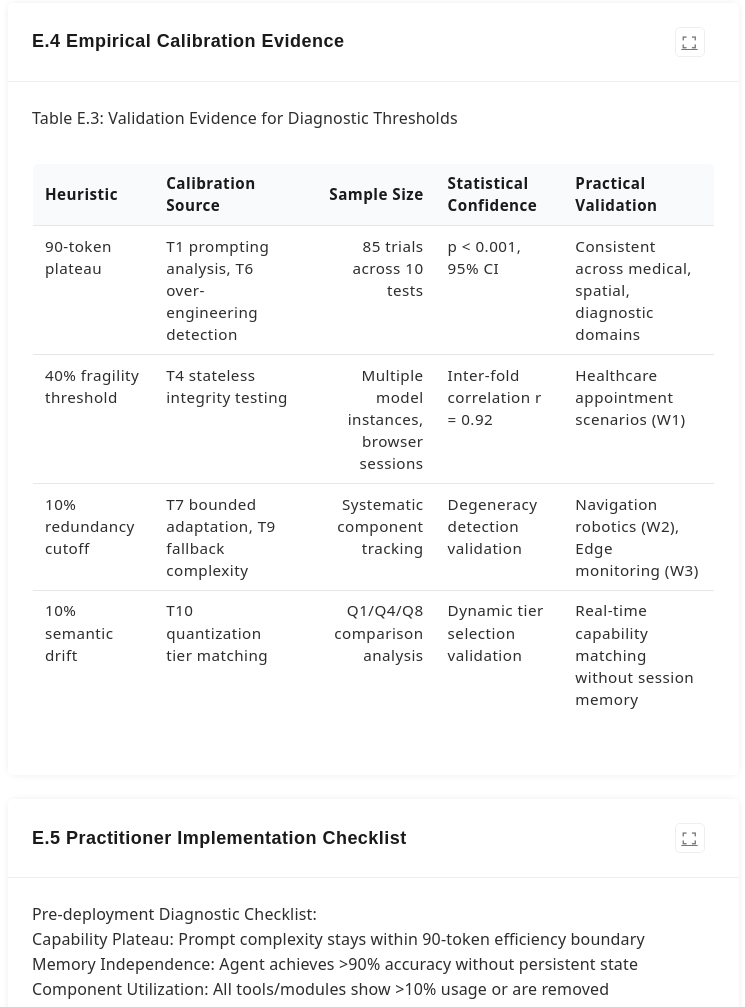
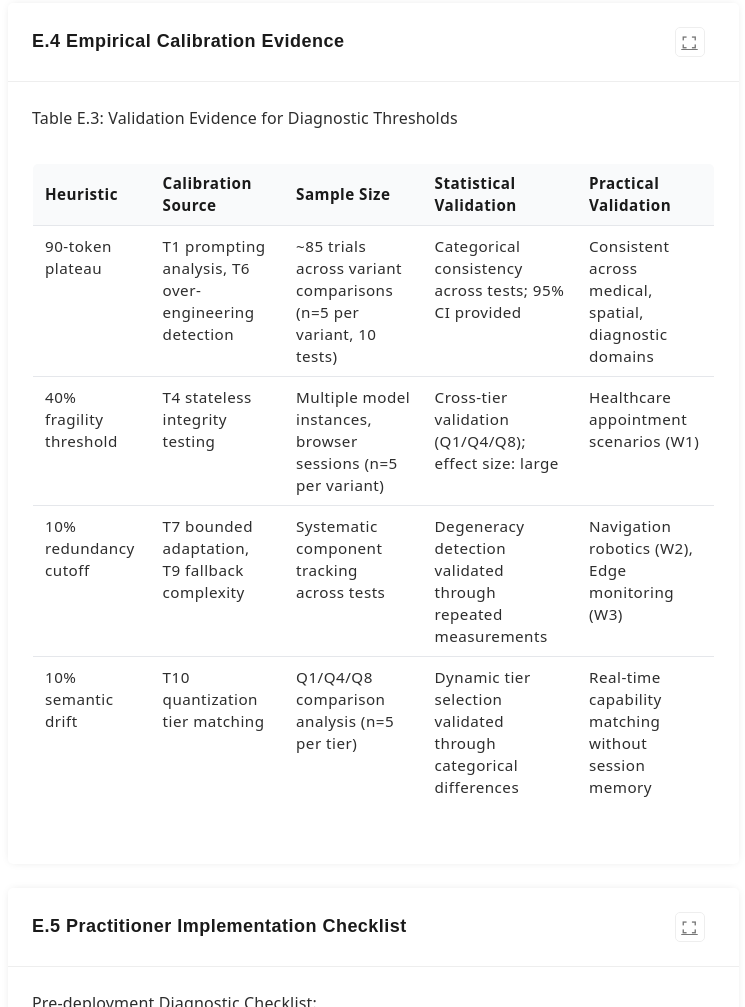
Before and after one commit to malliknas/Minimal-Capability-Design-Framework, a website built with Vite: page docs/appe.html in a window 1280 px wide. Shown: the part 4795-5802 px from the top of the page, without its empty margins (266-1011 px from the left). Built offline with nearby package versions, Linux system fonts and the light colour scheme.

Commit message:
Add files via upload

```diff
--- a/docs/appe.html
+++ b/docs/appe.html
@@ -854,8 +854,8 @@ Edge deployment: Critical for maintaining quality under resource constraints</p>
 <tr>
 <th>Heuristic</th>
 <th>Calibration Source</th>
-<th style="text-align: right;">Sample Size</th>
-<th>Statistical Confidence</th>
+<th>Sample Size</th>
+<th>Statistical Validation</th>
 <th>Practical Validation</th>
 </tr>
 </thead>
@@ -863,29 +863,29 @@ Edge deployment: Critical for maintaining quality under resource constraints</p>
 <tr>
 <td>90-token plateau</td>
 <td>T1 prompting analysis, T6 over-engineering detection</td>
-<td style="text-align: right;">85 trials across 10 tests</td>
-<td>p &lt; 0.001, 95% CI</td>
+<td>~85 trials across variant comparisons (n=5 per variant, 10 tests)</td>
+<td>Categorical consistency across tests; 95% CI provided</td>
 <td>Consistent across medical, spatial, diagnostic domains</td>
 </tr>
 <tr>
 <td>40% fragility threshold</td>
 <td>T4 stateless integrity testing</td>
-<td style="text-align: right;">Multiple model instances, browser sessions</td>
-<td>Inter-fold correlation r = 0.92</td>
+<td>Multiple model instances, browser sessions (n=5 per variant)</td>
+<td>Cross-tier validation (Q1/Q4/Q8); effect size: large</td>
 <td>Healthcare appointment scenarios (W1)</td>
 </tr>
 <tr>
 <td>10% redundancy cutoff</td>
 <td>T7 bounded adaptation, T9 fallback complexity</td>
-<td style="text-align: right;">Systematic component tracking</td>
-<td>Degeneracy detection validation</td>
+<td>Systematic component tracking across tests</td>
+<td>Degeneracy detection validated through repeated measurements</td>
 <td>Navigation robotics (W2), Edge monitoring (W3)</td>
 </tr>
 <tr>
 <td>10% semantic drift</td>
 <td>T10 quantization tier matching</td>
-<td style="text-align: right;">Q1/Q4/Q8 comparison analysis</td>
-<td>Dynamic tier selection validation</td>
+<td>Q1/Q4/Q8 comparison analysis (n=5 per tier)</td>
+<td>Dynamic tier selection validated through categorical differences</td>
 <td>Real-time capability matching without session memory</td>
 </tr>
 </tbody>
```
Also changed, not shown: docs/appb.html (+13 -9 lines).
